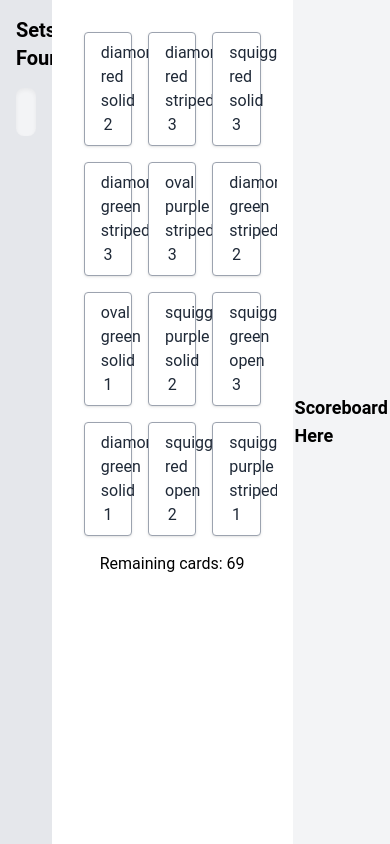
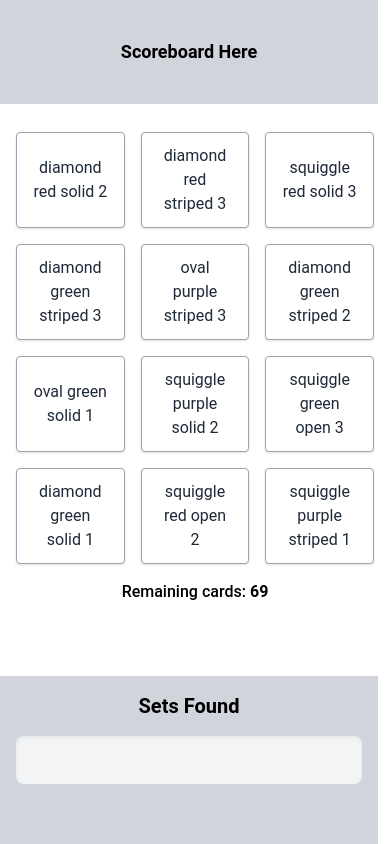
Before and after one commit to surfs1973/csp-app, a React (Vite) app: page / in a window 390 px wide. Built offline with nearby package versions, Linux system fonts and the light colour scheme.

Commit message:
added mobile layout

```diff
--- a/src/App.jsx
+++ b/src/App.jsx
@@ -19,22 +19,20 @@ const App = () => {
     };
 
     return (
-        <>
+        <div>
             <MainLayout />
-            <div className="flex h-screen">
+            <div className="h-screen grid grid-cols-1 gap-3 md:grid-cols-4">
                 {/* left panel */}
                 <SetsPanel foundSets={foundSets} />
 
                 {/* center panel */}
-                <div className="p-4 bg-white">
-                    <ButtonGrid deck={deck} firstCards={firstCards} onFoundSet={handleFoundSet} />
-                </div>
+                <ButtonGrid deck={deck} firstCards={firstCards} onFoundSet={handleFoundSet} />
 
                 {/* right panel */}
                 <Scoreboard />
             </div>
 
-        </>
+        </div>
     )
 }
 
--- a/src/components/ButtonGrid.jsx
+++ b/src/components/ButtonGrid.jsx
@@ -54,16 +54,16 @@ const ButtonGrid = ({ deck, firstCards, onFoundSet }) => {
     };
 
     return (
-        <div className="p-4 flex flex-col gap-4 overflow-y-auto max-h-screen">
-            <div className="flex-grow grid grid-cols-3 gap-4">
+        <div className="col-span-2 bg-white p-4 flex flex-col gap-4 order-2">
+            <div className="grid grid-cols-3 gap-4">
                 {displayedCards.map((card, index) => (
                     <button
                         key={index}
                         onClick={() => selectClick(card)}
                         className={
                             `bg-white hover:bg-gray-100 text-gray-800 py-2 px-4 border border-gray-400
-                    rounded shadow
-                    ${activeButtons.includes(card) ? 'ring' : ''}`
+                            rounded shadow h-24
+                            ${activeButtons.includes(card) ? 'ring' : ''}`
                         }
                     >
                         {card.shape} {card.color} {card.shading} {card.number}
@@ -71,7 +71,12 @@ const ButtonGrid = ({ deck, firstCards, onFoundSet }) => {
                 ))}
             </div>
             <div className="text-center">
-                {`Remaining cards: ${remainingDeck.length}`}
+                <p className="font-medium">
+                    {`Remaining cards: `}
+                    <b>
+                        {remainingDeck.length}
+                    </b>
+                </p>
             </div>
         </div>
     );
--- a/src/components/Scoreboard.jsx
+++ b/src/components/Scoreboard.jsx
@@ -2,7 +2,7 @@ import React from 'react'
 
 const Scoreboard = () => {
     return (
-        <div className="w-1/4 p-4 bg-gray-100 flex items-center justify-center h-screen">
+        <div className="col-span-1 p-4 bg-gray-300 flex items-center justify-center order-1 md:order-3">
             <h1 className="text-lg font-bold">Scoreboard Here</h1>
         </div>
     );
--- a/src/components/SetsPanel.jsx
+++ b/src/components/SetsPanel.jsx
@@ -2,9 +2,9 @@ import React from 'react'
 
 const SetsPanel = ({ foundSets }) => {
     return (
-        <div className="w-1/4 p-4 bg-gray-200 overflow-hidden max-h-screen">
+        <div className="p-4 bg-gray-300 col-span-1 order-3 md:order-1">
             <h1 className="text-xl font-bold mb-4 text-center">Sets Found</h1>
-            <div className="bg-gray-100 overflow-y-auto rounded-lg max-h-[calc(100vh-4rem)] shadow-inner">
+            <div className="bg-gray-100 overflow-y-auto rounded-lg max-h-[calc(100vh-4rem-2rem)] shadow-inner">
                 <div className="grid grid-cols-1 gap-4 p-6">
                     {foundSets.map((sets, index) => (
                         <div key={index} className="bg-white p-4 rounded-lg shadow-md">
```
